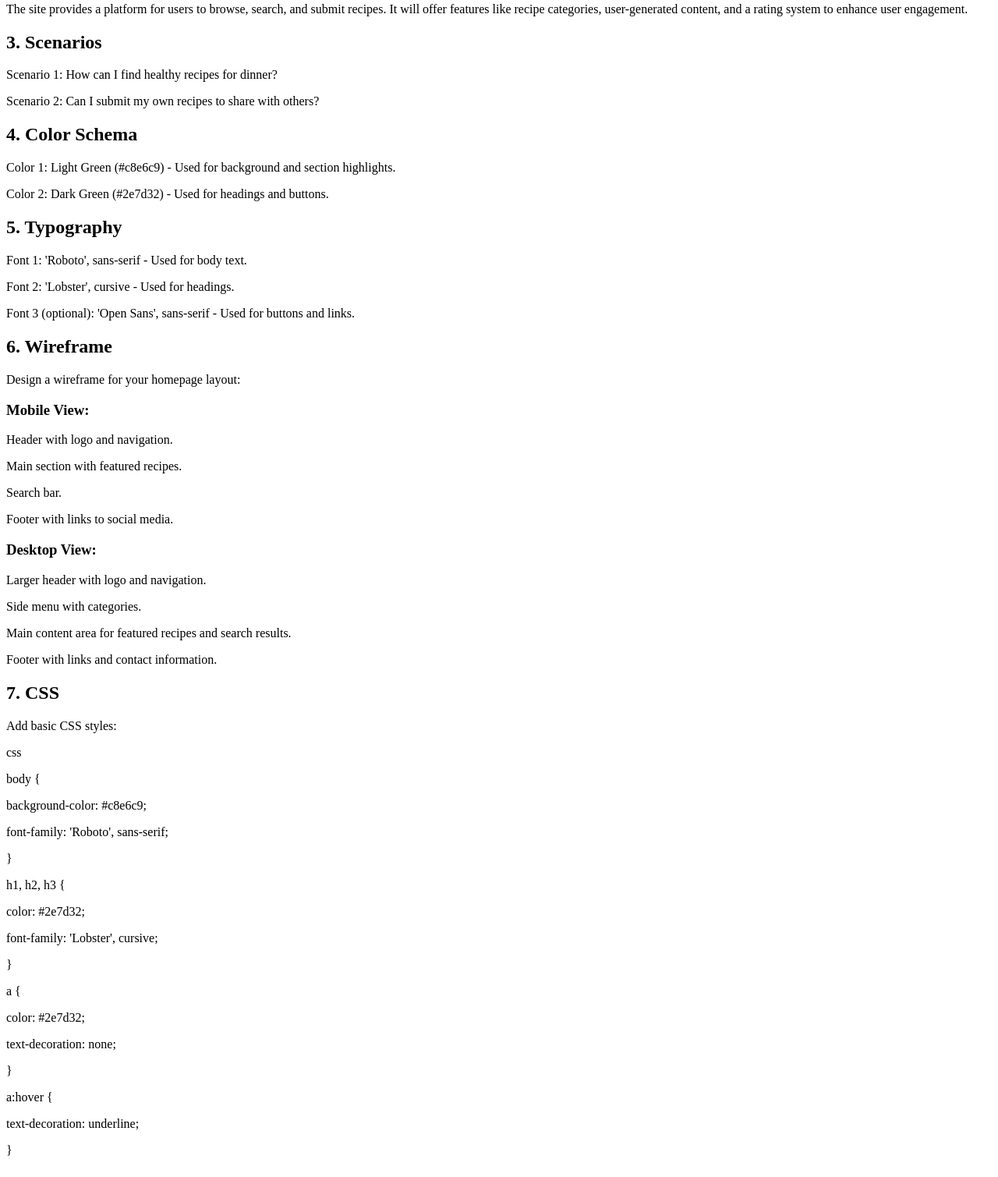
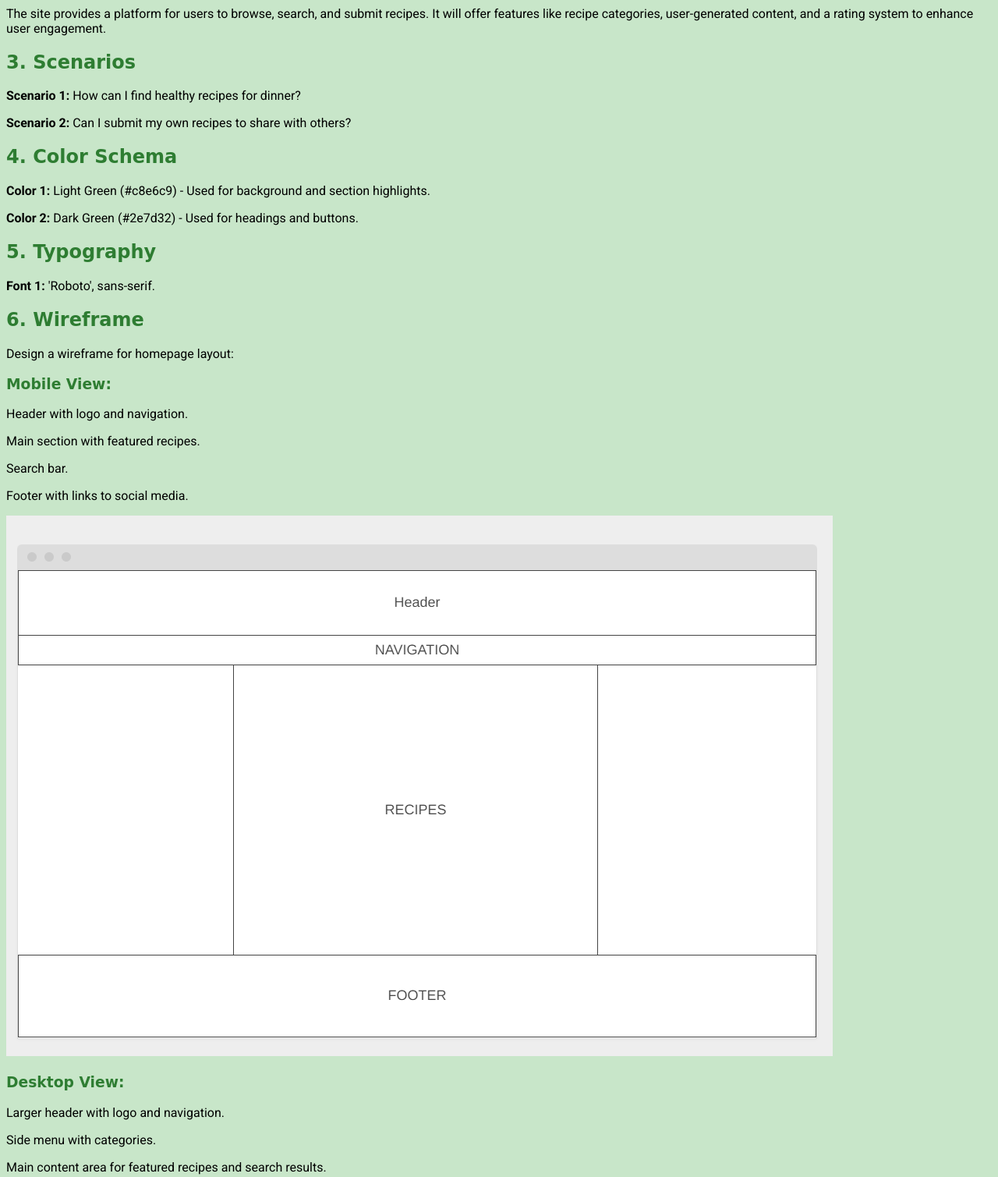
Before and after one commit to daniel3034/wdd231, a plain HTML site: page project-site/project-site-plan.html in a window 1280 px wide. Shown: the part 243-1752 px from the top of the page at 78% size. Drawn offline with Linux system fonts and the light colour scheme.

Commit message:
project site

```diff
--- a/project site/project-site-plan.html
+++ b/project-site/project-site-plan.html
@@ -5,74 +5,77 @@
     <meta name="viewport" content="width=device-width, initial-scale=1.0">
     <meta name="description" content="Project Site Plan.">
     <meta name="author" content="Daniel Holguin Delgado">
-    <link rel="stylesheet" href="project-site-plan.html">
+    <link rel="stylesheet" href="styles/project-site-plan.css">
     <link href="https://fonts.googleapis.com/css2?family=Roboto:wght@400;700&display=swap" rel="stylesheet">
     <link rel="icon" href="favicon.ico">
 
     <meta property="og:title" content="Project Site Plan" />
     <meta property="og:type" content="website" />
     <meta property="og:image" content="https://cdnwordpresstest-f0ekdgevcngegudb.z01.azurefd.net/es/wp-content/uploads/2023/09/Medellin-es-el-corazon-1-1024x512.jpg" />
-    <meta property="og:url" content="https://daniel3034.github.io/projectsite/project-site-plan.html" />
+    <meta property="og:url" content="https://daniel3034.github.io/project-site/project-site-plan.html" />
     <title>Project Site Plan</title>
 </head>
 
 <body>
-    <h1> Project Site Plan </h1>
+    <h1>Project Site Plan</h1>
+
     <h2>1. Site Name</h2>
-    <p>Online Recipe Repository</p>
+    <p><strong>Online Recipe Repository</strong></p>
     <p>Reason for selection: This name clearly conveys the site's purpose of being a centralized location for various recipes, making it easy for users to understand what the site offers.</p>
 
     <h2>2. Site Purpose</h2>
     <p>The site provides a platform for users to browse, search, and submit recipes. It will offer features like recipe categories, user-generated content, and a rating system to enhance user engagement.</p>
 
     <h2>3. Scenarios</h2>
-    <p>Scenario 1: How can I find healthy recipes for dinner?</p>
-    <p>Scenario 2: Can I submit my own recipes to share with others?</p>
+    <p><strong>Scenario 1:</strong> How can I find healthy recipes for dinner?</p>
+    <p><strong>Scenario 2:</strong> Can I submit my own recipes to share with others?</p>
 
     <h2>4. Color Schema</h2>
-    <p>Color 1: Light Green (#c8e6c9) - Used for background and section highlights.</p>
-    <p>Color 2: Dark Green (#2e7d32) - Used for headings and buttons.</p>
+    <p><strong>Color 1:</strong> Light Green (#c8e6c9) - Used for background and section highlights.</p>
+    <p><strong>Color 2:</strong> Dark Green (#2e7d32) - Used for headings and buttons.</p>
 
     <h2>5. Typography</h2>
-    <p>Font 1: 'Roboto', sans-serif - Used for body text.</p>
-    <p>Font 2: 'Lobster', cursive - Used for headings.</p>
-    <p>Font 3 (optional): 'Open Sans', sans-serif - Used for buttons and links.</p>
+    <p><strong>Font 1:</strong> 'Roboto', sans-serif.</p>
 
     <h2>6. Wireframe</h2>
-    <p>Design a wireframe for your homepage layout:</p>
+    <p>Design a wireframe for homepage layout:</p>
 
     <h3>Mobile View:</h3>
     <p>Header with logo and navigation.</p>
     <p>Main section with featured recipes.</p>
     <p>Search bar.</p>
     <p>Footer with links to social media.</p>
+    <img src="images/wireframe-mob.png" alt="Wireframe Mobile Mobile View" />
+
     <h3>Desktop View:</h3>
     <p>Larger header with logo and navigation.</p>
     <p>Side menu with categories.</p>
     <p>Main content area for featured recipes and search results.</p>
     <p>Footer with links and contact information.</p>
+    <img src="images/wireframe-desk.png" alt="Wireframe Mobile Desktop View" />
 
     <h2>7. CSS</h2>
     <p>Add basic CSS styles:</p>
 
-    <p>css</p>
-    <p>body {</p>
-        <p>background-color: #c8e6c9;</p>
-        <p>font-family: 'Roboto', sans-serif;</p>
-        <p>}</p>
+    <pre><code>
+body {
+    background-color: #c8e6c9;
+    font-family: 'Roboto', sans-serif;
+}
 
-            <p>h1, h2, h3 {</p>
-                <p>color: #2e7d32;</p>
-                    <p>font-family: 'Lobster', cursive;</p>
-                        <p>}</p>
+h1, h2, h3 {
+    color: #2e7d32;
+    font-family: 'Lobster', cursive;
+}
 
-                            <p>a {</p>
-                                <p>color: #2e7d32;</p>
-                                    <p>text-decoration: none;</p>
-                                        <p>}</p>
+a {
+    color: #2e7d32;
+    text-decoration: none;
+}
 
-                                            <p>a:hover {</p>
-                                                <p>text-decoration: underline;</p>
-                                                    <p>}</p>
+a:hover {
+    text-decoration: underline;
+}
+    </code></pre>
 </body>
 </html>
```
Also changed, not shown: project-site/images/wireframe-desk.png (added), project-site/images/wireframe-mob.png (added), project-site/styles/project-site-plan.css (renamed from project site/styles/project-aite-plan.css).
